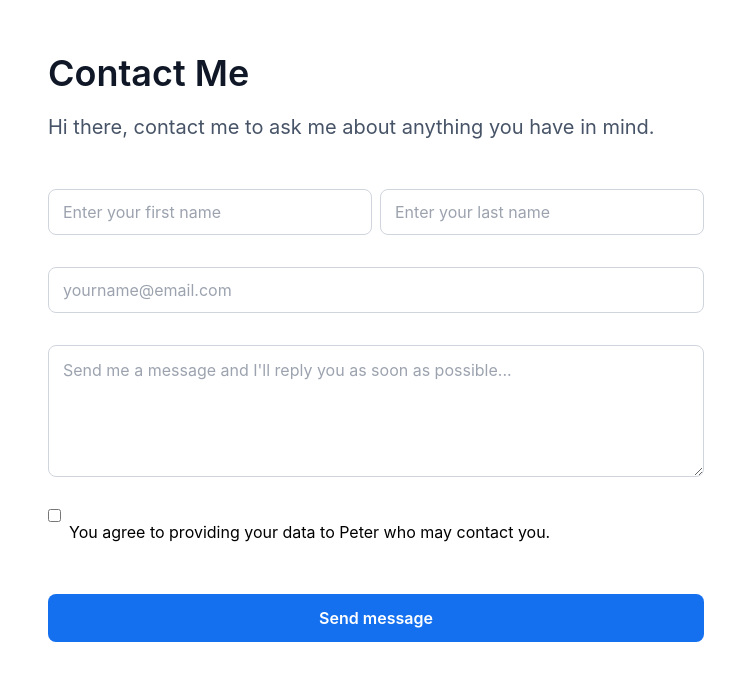
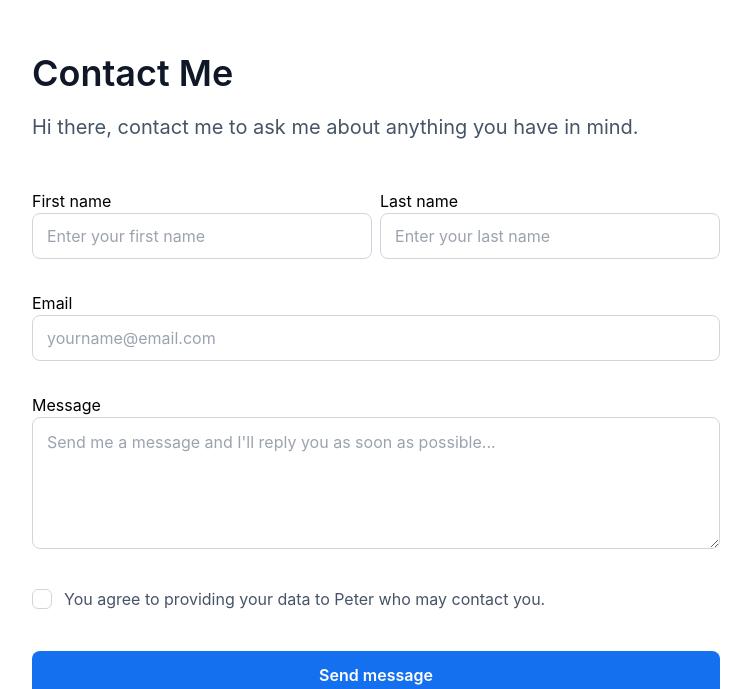
Before and after one commit to Chiisom03/zuritree, a React (Create React App) app: page /contact in a window 1280 px wide. Shown: the part 107-796 px from the top of the page, without its empty margins (264-1015 px from the left). Built offline with nearby package versions, Linux system fonts and the light colour scheme.

Commit message:
style: added input labels

```diff
--- a/src/assets/css/index.css
+++ b/src/assets/css/index.css
@@ -15,7 +15,14 @@
     src: url(../fonts/Inter-Regular.ttf) format("ttf");
   }
 
-  .input-style{
-    @apply border px-[14px] py-[10px] w-full rounded-lg border-zuri-gray-300 outline-none focus:ring-[1px] col-span-12 mb-6
+  .input-style {
+    @apply border px-[14px] py-[10px] w-full rounded-lg border-zuri-gray-300 outline-none focus:ring-[1px]
+  }
+
+  .label-style {
+    @apply col-span-12 mb-6 md:col-span-6
+  }
+  .label-long-style {
+    @apply col-span-12 mb-6
   }
 }
--- a/src/pages/Contact.jsx
+++ b/src/pages/Contact.jsx
@@ -3,40 +3,58 @@ import React from "react";
 const Contact = () => {
   const name = "Peter";
   return (
-    <div className="px-8 md:max-w-[720px] h-[616px] mx-auto mt-[96px] mb-[188px]">
+    <div className="px-4 md:max-w-[720px] h-[616px] mx-auto mt-16 md:mt-[96px] mb-[188px]">
       <h2 className="font-semibold text-4xl mb-5 text-zuri-gray-900">
         Contact Me
       </h2>
-      <p className="text-xl mb-12 text-zuri-gray-600">
+      <p className="text-lg md:text-xl mb-12 text-zuri-gray-600">
         Hi there, contact me to ask me about anything you have in mind.
       </p>
       <form className="grid gap-y-2 gap-x-2">
+        <label className="label-style">
+          First name
           <input
             name="firstname"
             className="input-style md:col-span-6"
             placeholder="Enter your first name"
           />
+        </label>
+        <label className="label-style">
+          Last name
           <input
             name="lastname"
             className="input-style md:col-span-6"
             placeholder="Enter your last name"
           />
+        </label>
+        <label className="label-long-style">
+          Email
           <input
             name="email"
             className="input-style col-span-12"
             placeholder="yourname@email.com"
           />
+        </label>
+        <label className="label-long-style">
+          Message
           <textarea
             className="col-span-12 py-3 px-[14px] w-full h-[132px] input-style"
             placeholder="Send me a message and I'll reply you as soon as possible..."
           />
-        <span className="flex items-center mb-8 col-span-12">
-          <input type="Checkbox" className="mr-2 mb-8" />
-          <p>You agree to providing your data to {name} who may contact you.</p>
+        </label>
+        <span className="flex items-start md:items-center mb-8 col-span-12">
+          <input
+            type="Checkbox"
+            className="mr-3 rounded-md h-5 w-5 focus:ring ring-z-pry-200 border border-zuri-gray-300 outline-none appearance-none bg-white checked:border-z-pry-600 checked:text-z-pry-600"
+          />
+
+          <p className="text-zuri-gray-600">
+            You agree to providing your data to {name} who may contact you.
+          </p>
         </span>
         <button
           type="submit"
-          className="py-3 px-5 bg-z-pry-600 text-white rounded-lg w-full col-span-12 font-semibold"
+          className="py-3 px-5 bg-z-pry-600 text-white rounded-lg w-full col-span-12 font-semibold outline-none focus:ring-4"
         >
           Send message
         </button>
```
Lines whose indentation alone changed are shown as unchanged.
